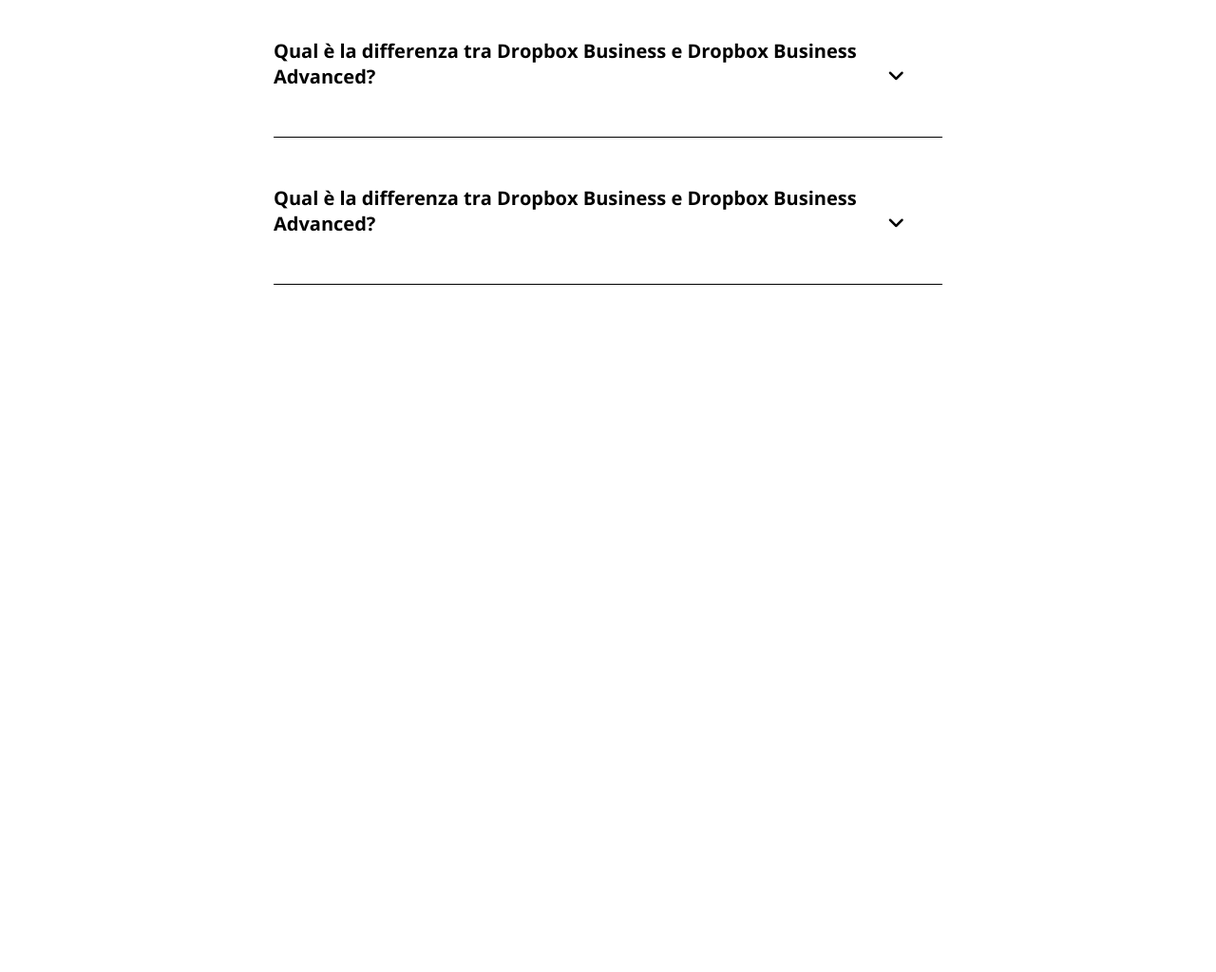
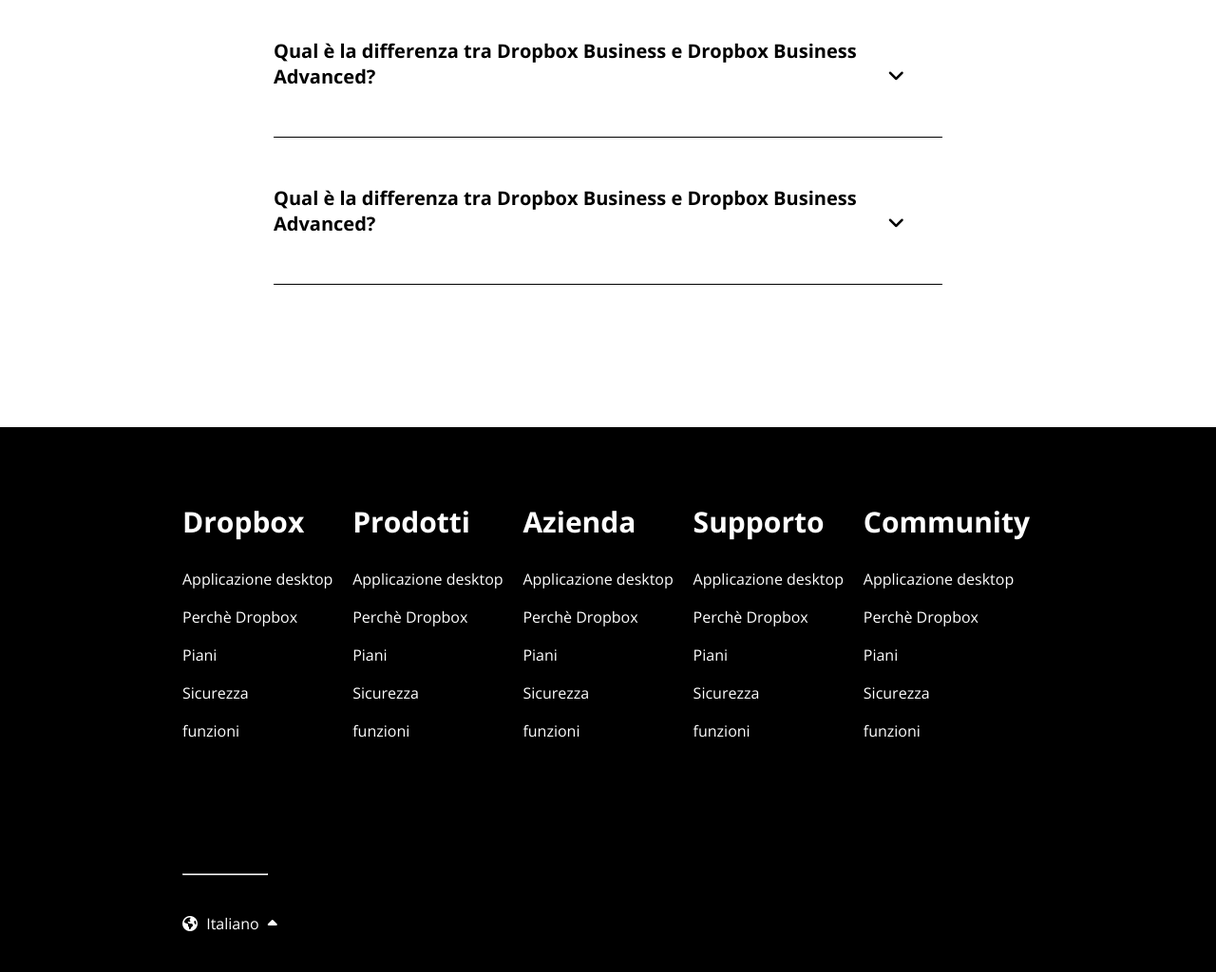
Before and after one commit to SimoneVilardo/htmlcss-dropbox, a plain HTML site: page index.html in a window 1280 px wide. Shown: the part 6793-7817 px from the top of the page at 95% size. Before the commit the page ends 7093 px from the top, so only its background shows below. Drawn offline with nearby package versions, Linux system fonts and the light colour scheme.

Commit message:
FINE FOOTER E FINE ESERCIZIO

```diff
--- a/css/style.css
+++ b/css/style.css
@@ -412,4 +412,50 @@ hr{
 /* FINE MAIN */
 
 /* INIZIO FOOTER */
+.background-black{
+    background-color: black;
+    margin-top: 150px;
+}
+.container-70{
+    width: 70%;
+    margin: 0 auto;
+}
+
+.row-footer{
+    display: flex;
+    justify-content: space-between;
+    align-items: center;
+}
+
+.col-20{
+    width: calc(100% / 5);
+    padding: 50px 0;
+}
+
+.content-col-footer{
+    color: #fff;
+}
+
+.spacing-ul{
+    line-height: 40px;
+}
+
+.footer-h4-style{
+    font-size: 30px;
+    padding-bottom: 20px;
+}
+
+#small-line-footer{
+    color: #fff;
+    width: 10%;
+}
+.lenguage{
+    color: #fff;
+    padding-bottom: 40px;
+}
+
+#space-lenguage{
+    margin: 0 5px;
+}
+
 /* FINE FOOTER */
--- a/index.html
+++ b/index.html
@@ -369,7 +369,78 @@
 
     <!-- INIZIO FOOTER -->
     <footer>
-
+        <div class="background-black">
+            <div class="container-70">
+                <div class="row-footer">
+                    <div class="col-20">
+                        <div class="content-col-footer">
+                            <ul class="spacing-ul">
+                                <li><h4 class="footer-h4-style">Dropbox</h4></li>
+                                <li>Applicazione desktop</li>
+                                <li>Perchè Dropbox</li>
+                                <li>Piani</li>
+                                <li>Sicurezza</li>
+                                <li>funzioni</li>
+                            </ul>
+                        </div>
+                    </div>
+                    <div class="col-20">
+                        <div class="content-col-footer">
+                            <ul class="spacing-ul">
+                                <li><h4 class="footer-h4-style">Prodotti</h4></li>
+                                <li>Applicazione desktop</li>
+                                <li>Perchè Dropbox</li>
+                                <li>Piani</li>
+                                <li>Sicurezza</li>
+                                <li>funzioni</li>
+                            </ul>
+                        </div>
+                    </div>
+                    <div class="col-20">
+                        <div class="content-col-footer">
+                            <ul class="spacing-ul">
+                                <li><h4 class="footer-h4-style">Azienda</h4></li>
+                                <li>Applicazione desktop</li>
+                                <li>Perchè Dropbox</li>
+                                <li>Piani</li>
+                                <li>Sicurezza</li>
+                                <li>funzioni</li>
+                            </ul>
+                        </div>
+                    </div>
+                    <div class="col-20">
+                        <div class="content-col-footer">
+                            <ul class="spacing-ul">
+                                <li><h4 class="footer-h4-style">Supporto</h4></li>
+                                <li>Applicazione desktop</li>
+                                <li>Perchè Dropbox</li>
+                                <li>Piani</li>
+                                <li>Sicurezza</li>
+                                <li>funzioni</li>
+                            </ul>
+                        </div>
+                    </div>
+                    <div class="col-20">
+                        <div class="content-col-footer">
+                            <ul class="spacing-ul">
+                                <li><h4 class="footer-h4-style">Community</h4></li>
+                                <li>Applicazione desktop</li>
+                                <li>Perchè Dropbox</li>
+                                <li>Piani</li>
+                                <li>Sicurezza</li>
+                                <li>funzioni</li>
+                            </ul>
+                        </div>
+                    </div>
+                </div>
+                <div class="row-footer2">
+                    <div class="col-100">
+                        <hr id="small-line-footer">
+                        <div class="lenguage"><i class="fa-solid fa-earth-americas"></i> <span id="space-lenguage">Italiano</span>  <i class="fa-sharp fa-solid fa-caret-up"></i></div>
+                    </div>
+                </div>
+            </div>
+        </div>
     </footer>
     <!-- FINE FOOTER -->
 
```
